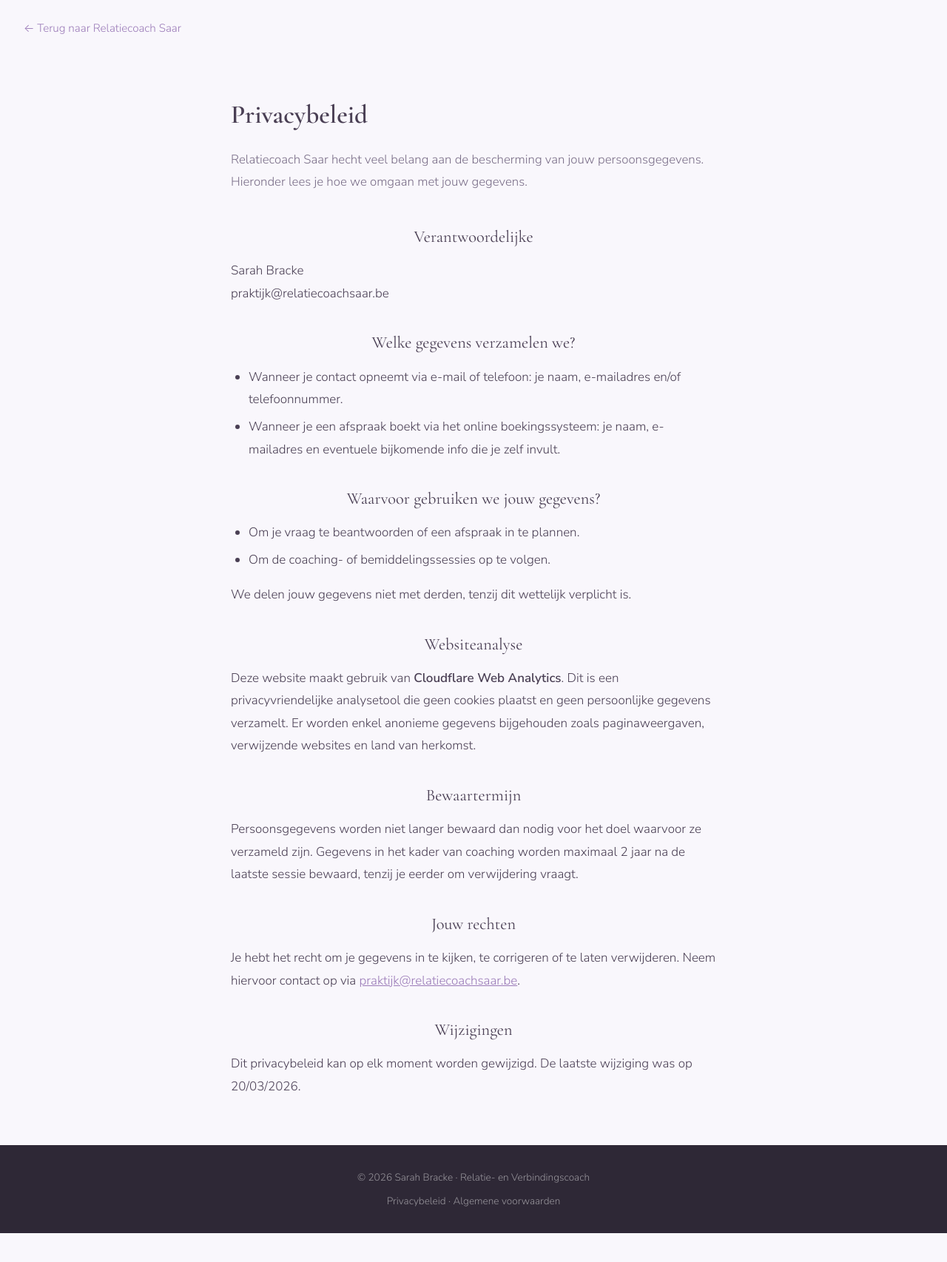
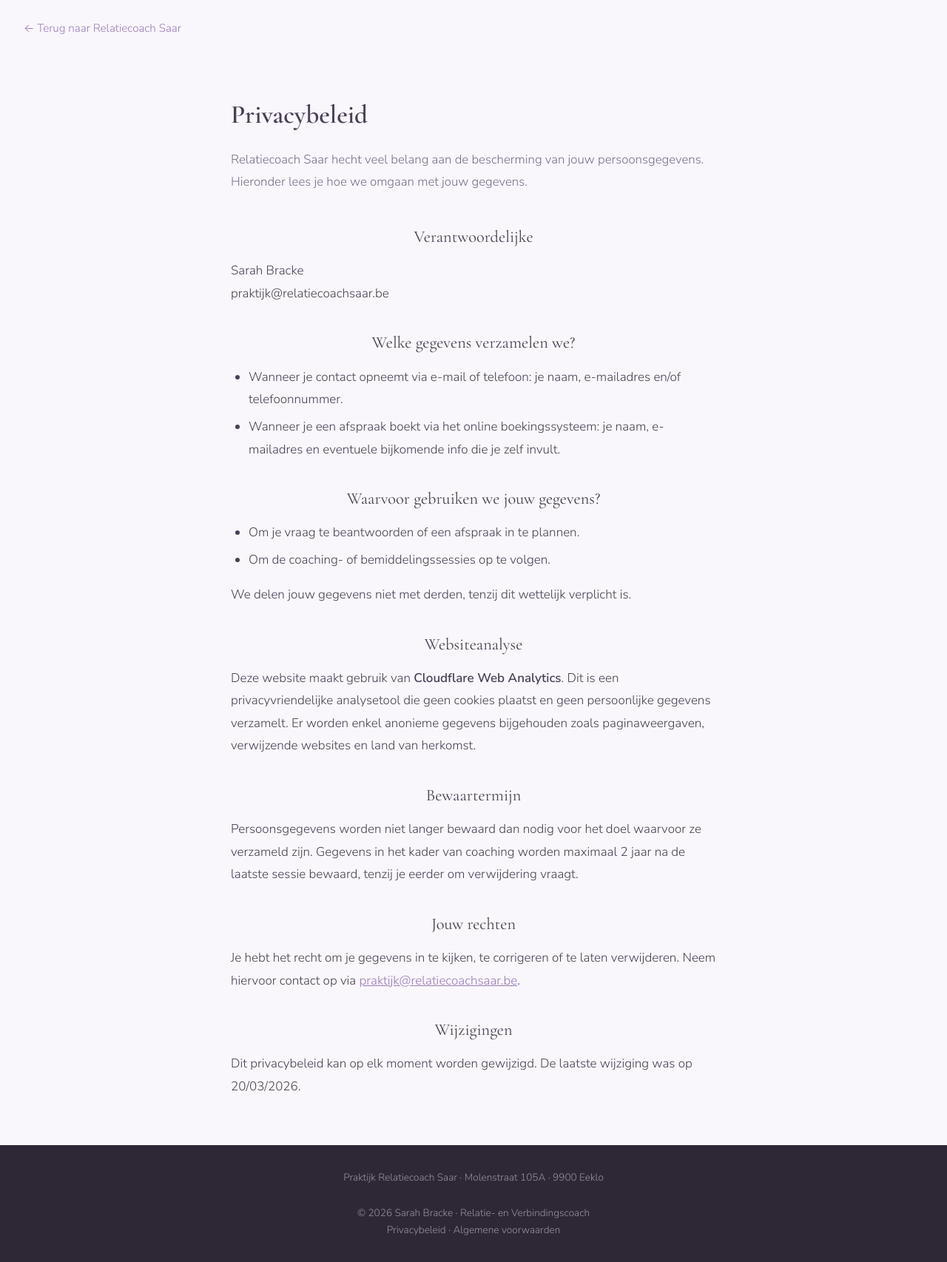
Before and after one commit to relatiecoachsaar/relatiecoachsaar-website, a Jekyll site: the page built from privacy.html, in a window 1280 px wide. Shown: the whole page at 74% size. Built offline with Jekyll 4.4.1, drawn with Linux system fonts in a browser that asks for light colours; before the commit the page ends 1667 px from its top, so only the background shows below that.

Commit message:
seo updates
praktijkadres to footer + Meta title tweaks
H2 optimizations
intro paragraph added to services section

```diff
--- a/_includes/about.html
+++ b/_includes/about.html
@@ -11,7 +11,7 @@
   </div>
 
   <div class="about-extra">
-    <p>Je hoeft het niet alleen uit te zoeken.<br/> Als relatie- en verbindingscoach help ik je om weer écht contact te maken. Met je partner of netwerk, maar ook met jezelf. Zacht waar het kan, eerlijk waar het moet.</p>
+    <p>Je hoeft het niet alleen uit te zoeken.<br/> Als verbindingscoach en relatietherapeut help ik je om weer écht contact te maken. Met je partner of netwerk, maar ook met jezelf. Zacht waar het kan, eerlijk waar het moet.</p>
     <p>In mijn begeleiding is ruimte voor alles wat er leeft: de liefde, de twijfel, de hoop, de pijn. Niet om het snel op te lossen, maar om het écht aan te kijken, zodat er weer beweging in komt.</p>
     <p class="intro">Verbinding is geen trucje. Het is een proces. En je hoeft daar niet perfect in te zijn, alleen bereid.</p>
   </div>
--- a/_includes/footer.html
+++ b/_includes/footer.html
@@ -1,4 +1,5 @@
 <footer class="footer">
+  <p class="footer-address">Praktijk Relatiecoach Saar · Molenstraat 105A · 9900 Eeklo</p>
   <p>© {{ 'now' | date: "%Y" }} {{ site.username }} · {{ site.user_title }}</p>
   <p class="footer-links"><a href="/privacy">Privacybeleid</a> · <a href="/voorwaarden">Algemene voorwaarden</a></p>
 </footer>
--- a/_includes/header.html
+++ b/_includes/header.html
@@ -6,7 +6,7 @@
     </div>
     <div class="hero-text-area">
       <h1 class="site-title">{{ site.display_name }}</h1>
-      <h2 class="site-description">{{ site.user_title }}</h2>
+      <h2 class="site-description">Relatiecoach &amp; Relatietherapeut Eeklo</h2>
       <p class="site-author">{{ site.username }}</p>
       <div class="header-icons">
         {% if site.email %}
--- a/_includes/services.html
+++ b/_includes/services.html
@@ -1,5 +1,6 @@
 <section id="services">
   <h2>Waar kan ik je in bijstaan?</h2>
+  <p class="services-intro">Vanuit mijn praktijk in Eeklo combineer ik de methodieken van een relatiecoach met de diepgang van een relatietherapeut. Of je nu nood hebt aan praktische tools of het helen van diepe patronen, we gaan samen op weg.</p>
   <div class="services-grid">
     <div class="service-card">
       <img src="{{ '/assets/images/partner.jpg' | relative_url }}" alt="Partnerrelaties" loading="lazy" width="480" height="720">
--- a/_layouts/default.html
+++ b/_layouts/default.html
@@ -4,7 +4,7 @@
   <meta charset="utf-8">
   <meta name="viewport" content="width=device-width, initial-scale=1">
   <meta name="description" content="{{ site.description }}">
-  <title>{{ site.title }} | {{ site.user_title }}</title>
+  <title>{{ site.title }} | Relatietherapeut &amp; Verbindingscoach Eeklo</title>
   <link rel="icon" href="/favicon.ico">
   <link rel="icon" type="image/png" sizes="192x192" href="/favicon-192.png">
   <link rel="apple-touch-icon" href="/apple-touch-icon.png">
@@ -16,7 +16,7 @@
   <link rel="alternate" hreflang="nl" href="{{ site.url }}/">
 
   <!-- Open Graph -->
-  <meta property="og:title" content="{{ site.title }} | {{ site.user_title }}">
+  <meta property="og:title" content="{{ site.title }} | Relatietherapeut &amp; Verbindingscoach Eeklo">
   <meta property="og:description" content="{{ site.description }}">
   <meta property="og:type" content="website">
   <meta property="og:url" content="{{ site.url }}">
@@ -28,7 +28,7 @@
 
   <!-- Twitter -->
   <meta name="twitter:card" content="summary">
-  <meta name="twitter:title" content="{{ site.title }} | {{ site.user_title }}">
+  <meta name="twitter:title" content="{{ site.title }} | Relatietherapeut &amp; Verbindingscoach Eeklo">
   <meta name="twitter:description" content="{{ site.description }}">
   <meta name="twitter:image" content="{{ site.url }}/assets/images/social-profile.jpg">
 
--- a/assets/css/main.css
+++ b/assets/css/main.css
@@ -235,7 +235,16 @@ section h2 {
   padding: 5rem 2rem;
 }
 
-#services h2 { margin-bottom: 3rem; }
+#services h2 { margin-bottom: 1rem; }
+
+#services .services-intro {
+  max-width: 700px;
+  margin: 0 auto 3rem;
+  text-align: center;
+  color: var(--text);
+  font-size: 1.05rem;
+  line-height: 1.7;
+}
 
 .service-card img {
   width: 100%;
@@ -432,8 +441,11 @@ section h2 {
   font-size: 0.85rem;
 }
 
+.footer p { margin: 0; }
+.footer .footer-address { margin-bottom: 1.5rem; }
+
 /* === Footer Links === */
-.footer-links { margin-top: 0.5rem; }
+.footer-links { margin-top: 0.2rem; }
 .footer-links a { color: rgba(255,255,255,0.5); text-decoration: none; }
 .footer-links a:hover { color: var(--accent-light); }
 
```
Also changed, not shown: .kiro/context.md (added).
